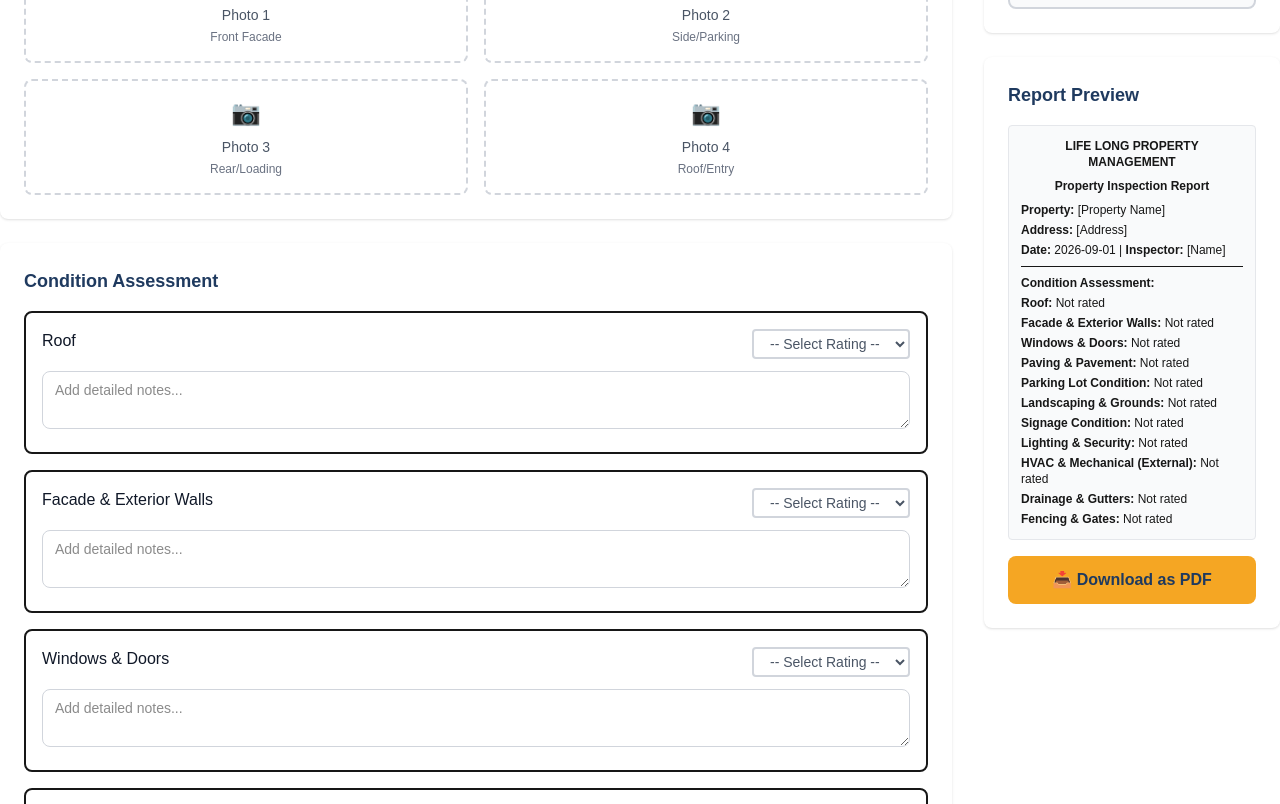
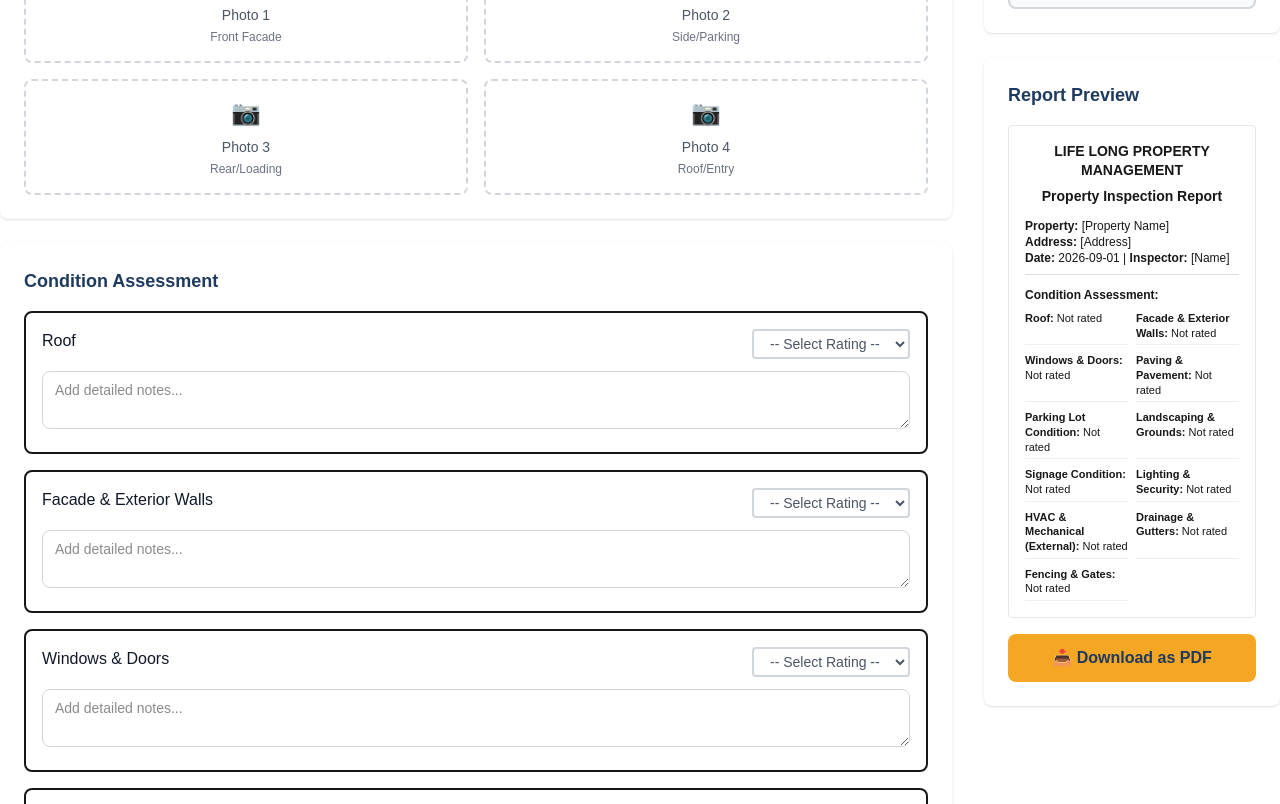
Before and after one commit to LLPMtech/LLPMwebsite, a Next.js app: page /inspection in a window 1280 px wide. Shown: the part 736-1540 px from the top of the page. Built offline with nearby package versions, Linux system fonts and the light colour scheme.

Commit message:
Fix PDF download with better error handling and styling

```diff
--- a/src/app/inspection/page.tsx
+++ b/src/app/inspection/page.tsx
@@ -63,6 +63,7 @@ export default function PropertyInspectionPage() {
   });
 
   const fileRefs = [useRef<HTMLInputElement>(null), useRef<HTMLInputElement>(null), useRef<HTMLInputElement>(null), useRef<HTMLInputElement>(null)];
+  const reportRef = useRef<HTMLDivElement>(null);
 
   const handlePhotoUpload = (index: number, e: React.ChangeEvent<HTMLInputElement>) => {
     if (e.target.files?.[0]) {
@@ -77,39 +78,36 @@ export default function PropertyInspectionPage() {
   };
 
   const generatePDF = async () => {
-    // Create HTML content for PDF
-    const htmlContent = document.getElementById('inspection-report')?.innerHTML || '';
+    if (!reportRef.current) return;
 
-    // Create a temporary container
-    const tempDiv = document.createElement('div');
-    tempDiv.innerHTML = htmlContent;
-    tempDiv.style.padding = '40px';
-    tempDiv.style.width = '8.5in';
-    tempDiv.style.fontFamily = 'Arial, sans-serif';
-    tempDiv.style.fontSize = '12px';
-    tempDiv.style.color = '#333';
+    try {
+      const script = document.createElement('script');
+      script.src = 'https://cdnjs.cloudflare.com/ajax/libs/html2pdf.js/0.10.1/html2pdf.bundle.min.js';
+      script.onload = () => {
+        try {
+          const element = reportRef.current;
+          const html2pdf = (window as any).html2pdf();
 
-    // Use html2pdf library
-    const script = document.createElement('script');
-    script.src = 'https://cdnjs.cloudflare.com/ajax/libs/html2pdf.js/0.10.1/html2pdf.bundle.min.js';
-    script.async = true;
-    script.onload = () => {
-      const html2pdf = (window as any).html2pdf;
-      const opt = {
-        margin: 0.5,
-        filename: `${data.propertyName.replace(/[^a-z0-9]/gi, '_')}_inspection_${new Date().toISOString().split('T')[0]}.pdf`,
-        image: { type: 'jpeg', quality: 0.98 },
-        html2canvas: { scale: 2, useCORS: true },
-        jsPDF: { unit: 'in', format: 'letter', orientation: 'portrait' }
+          html2pdf
+            .set({
+              margin: 10,
+              filename: `${data.propertyName.replace(/[^a-z0-9]/gi, '_') || 'inspection'}_${new Date().toISOString().split('T')[0]}.pdf`,
+              image: { type: 'jpeg', quality: 0.98 },
+              html2canvas: { scale: 2, useCORS: true, logging: false },
+              jsPDF: { unit: 'mm', format: 'a4', orientation: 'portrait' }
+            })
+            .from(element)
+            .save();
+        } catch (error) {
+          console.error('PDF error:', error);
+          alert('Error generating PDF. Please try again.');
+        }
       };
-
-      html2pdf()
-        .set(opt)
-        .from(tempDiv)
-        .save()
-        .catch((err: any) => console.error('PDF generation error:', err));
-    };
-    document.head.appendChild(script);
+      document.head.appendChild(script);
+    } catch (error) {
+      console.error('Error:', error);
+      alert('Error generating PDF');
+    }
   };
 
   const conditionAreas = [
@@ -313,29 +311,29 @@ export default function PropertyInspectionPage() {
           {/* Preview */}
           <div className="bg-white rounded-lg shadow p-6">
             <h2 className="text-lg font-bold text-navy mb-4">Report Preview</h2>
-            <div id="inspection-report" className="text-xs mb-4 p-3 bg-gray-50 rounded border border-gray-200 space-y-2" style={{ maxHeight: '500px', overflowY: 'auto' }}>
-              <div className="font-bold text-center mb-2">LIFE LONG PROPERTY MANAGEMENT</div>
-              <div className="font-bold text-center mb-2">Property Inspection Report</div>
-              <div className="mb-2 space-y-1 pb-2 border-b">
+            <div ref={reportRef} className="text-xs mb-4 p-4 bg-white rounded border border-gray-200 space-y-2" style={{ maxHeight: '500px', overflowY: 'auto' }}>
+              <div style={{ fontWeight: 'bold', textAlign: 'center', marginBottom: '8px', fontSize: '14px' }}>LIFE LONG PROPERTY MANAGEMENT</div>
+              <div style={{ fontWeight: 'bold', textAlign: 'center', marginBottom: '12px', fontSize: '14px' }}>Property Inspection Report</div>
+              <div style={{ marginBottom: '12px', paddingBottom: '8px', borderBottom: '1px solid #ddd' }}>
                 <div><strong>Property:</strong> {data.propertyName || '[Property Name]'}</div>
                 <div><strong>Address:</strong> {data.address || '[Address]'}</div>
                 <div><strong>Date:</strong> {data.dateVisited} | <strong>Inspector:</strong> {data.inspector || '[Name]'}</div>
               </div>
 
-              <div className="font-bold mb-1">Condition Assessment:</div>
-              <div className="space-y-1">
+              <div style={{ fontWeight: 'bold', marginBottom: '8px' }}>Condition Assessment:</div>
+              <div style={{ display: 'grid', gridTemplateColumns: '1fr 1fr', gap: '8px' }}>
                 {conditionAreas.map(area => (
-                  <div key={area.key} className="text-xs">
+                  <div key={area.key} style={{ fontSize: '11px', borderBottom: '1px solid #eee', paddingBottom: '4px' }}>
                     <strong>{area.label}:</strong> {data.conditions[area.key].rating || 'Not rated'}
-                    {data.conditions[area.key].notes && <div className="ml-2 text-gray-600">{data.conditions[area.key].notes}</div>}
+                    {data.conditions[area.key].notes && <div style={{ marginLeft: '8px', color: '#666', marginTop: '2px' }}>{data.conditions[area.key].notes}</div>}
                   </div>
                 ))}
               </div>
 
               {data.maintenanceItems && (
-                <div className="mt-2 pt-2 border-t border-gray-300">
-                  <div className="font-bold mb-1">Priority Maintenance:</div>
-                  <div className="text-xs whitespace-pre-wrap">{data.maintenanceItems}</div>
+                <div style={{ marginTop: '12px', paddingTop: '8px', borderTop: '1px solid #ddd' }}>
+                  <div style={{ fontWeight: 'bold', marginBottom: '4px' }}>Priority Maintenance:</div>
+                  <div style={{ fontSize: '11px', whiteSpace: 'pre-wrap' }}>{data.maintenanceItems}</div>
                 </div>
               )}
             </div>
```
